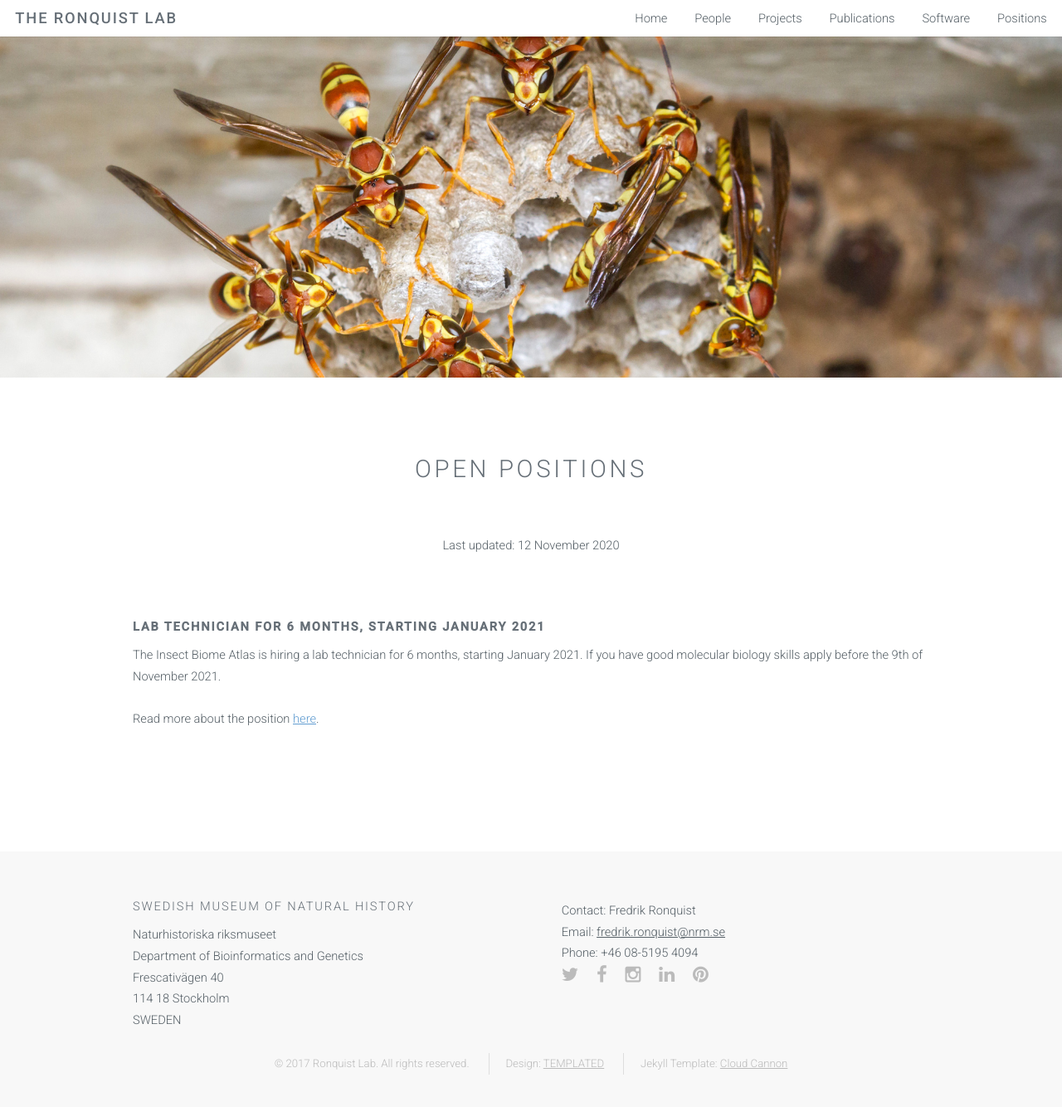
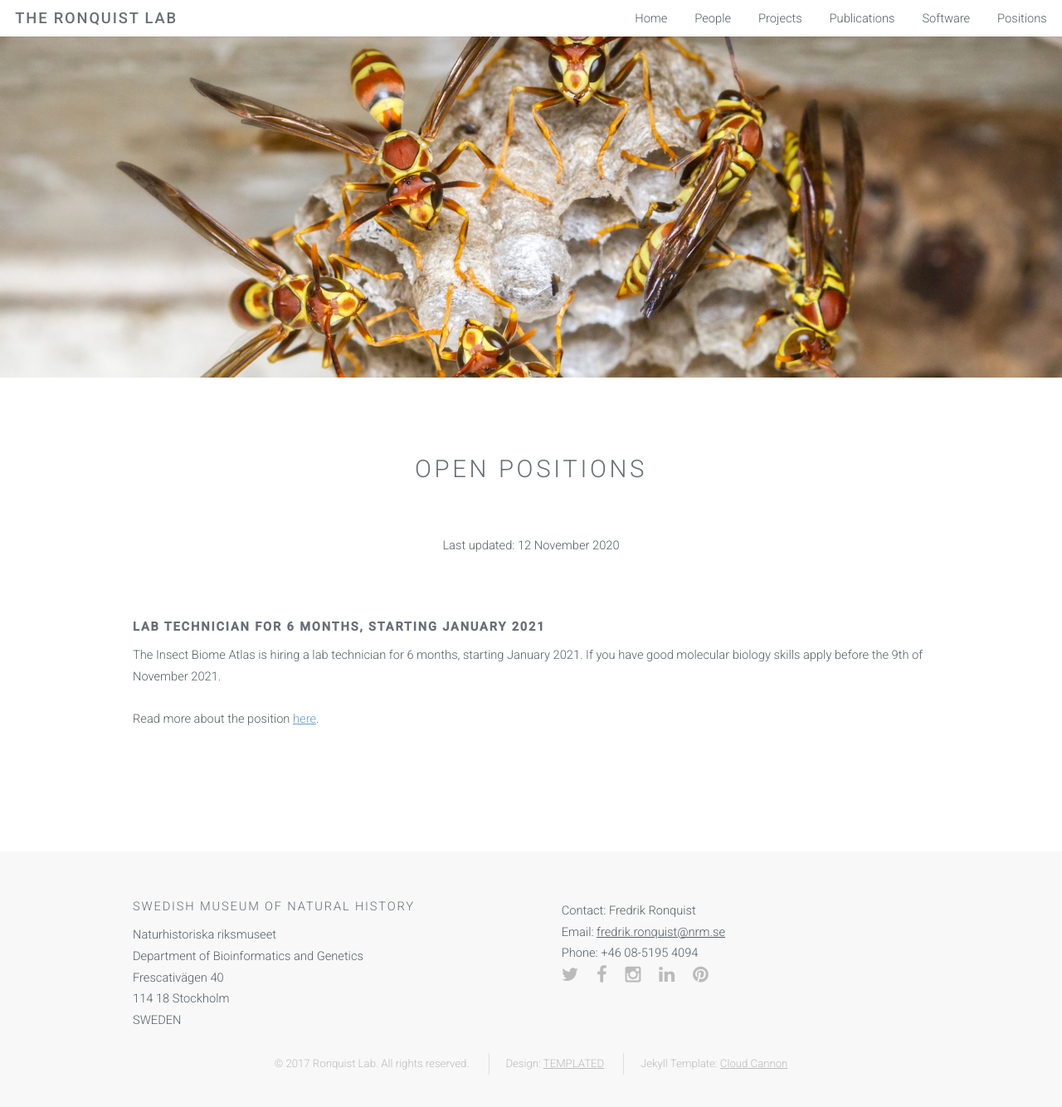
Before and after one commit to ronquistlab/ronquistlab.github.io, a Jekyll site: the page built from positions.html, in a window 1280 px wide and 1353 px high. Shown: the top 1334 px of the window at 83% size. Built offline with Jekyll 4.4.1, drawn with Linux system fonts in a browser that asks for light colours.

Commit message:
Update style.css

```diff
--- a/css/style.css
+++ b/css/style.css
@@ -1076,6 +1076,9 @@ input[type="button"]:disabled,
     padding: 14em 0;
     text-align: center;
     position: relative;
+    width: 1400px;
+    margin-left: auto;
+    margin-right: auto;
 }
 
 #banner-software {
@@ -1103,6 +1106,9 @@ input[type="button"]:disabled,
     padding: 14em 0;
     text-align: center;
     position: relative;
+    width: 1400px;
+    margin-left: auto;
+    margin-right: auto;
 }
 
 #banner:before {
```
